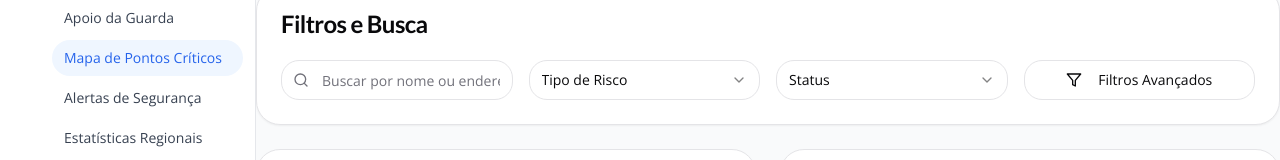
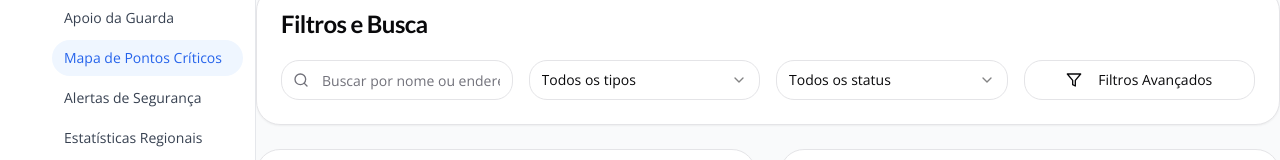
Before and after one commit to fernandinhomartins40/digiurban2, a React (Vite) app: page /seguranca-publica/mapa-pontos-criticos in a window 1280 px wide. Shown: the part 305-465 px from the top of the page. Built offline with nearby package versions, Linux system fonts and the light colour scheme.

Commit message:
Fix Select.Item error
Fixes the error related to `Select.Item` value props in `src/pages/seguranca-publica/MapaPontosCriticos.tsx` by ensuring non-empty string values are used.

```diff
--- a/src/pages/seguranca-publica/MapaPontosCriticos.tsx
+++ b/src/pages/seguranca-publica/MapaPontosCriticos.tsx
@@ -1,4 +1,3 @@
-
 import { FC, useState } from "react";
 import { Layout } from "@/components/Layout";
 import { Card, CardContent, CardHeader, CardTitle } from "@/components/ui/card";
@@ -94,8 +93,8 @@ const mockPontosCriticos: PontoCritico[] = [
 
 const MapaPontosCriticos: FC = () => {
   const [searchTerm, setSearchTerm] = useState("");
-  const [tipoFilter, setTipoFilter] = useState("");
-  const [statusFilter, setStatusFilter] = useState("");
+  const [tipoFilter, setTipoFilter] = useState("all");
+  const [statusFilter, setStatusFilter] = useState("all");
   const [selectedPonto, setSelectedPonto] = useState<PontoCritico | null>(null);
 
   const getTipoColor = (tipo: string) => {
@@ -133,8 +132,8 @@ const MapaPontosCriticos: FC = () => {
       ponto.nome.toLowerCase().includes(searchTerm.toLowerCase()) ||
       ponto.endereco.toLowerCase().includes(searchTerm.toLowerCase());
 
-    const matchesTipo = tipoFilter === "" || ponto.tipo === tipoFilter;
-    const matchesStatus = statusFilter === "" || ponto.statusMonitoramento === statusFilter;
+    const matchesTipo = tipoFilter === "all" || ponto.tipo === tipoFilter;
+    const matchesStatus = statusFilter === "all" || ponto.statusMonitoramento === statusFilter;
 
     return matchesSearch && matchesTipo && matchesStatus;
   });
@@ -289,7 +288,7 @@ const MapaPontosCriticos: FC = () => {
                   <SelectValue placeholder="Tipo de Risco" />
                 </SelectTrigger>
                 <SelectContent>
-                  <SelectItem value="">Todos os tipos</SelectItem>
+                  <SelectItem value="all">Todos os tipos</SelectItem>
                   <SelectItem value="alto_risco">Alto Risco</SelectItem>
                   <SelectItem value="medio_risco">Médio Risco</SelectItem>
                   <SelectItem value="baixo_risco">Baixo Risco</SelectItem>
@@ -301,7 +300,7 @@ const MapaPontosCriticos: FC = () => {
                   <SelectValue placeholder="Status" />
                 </SelectTrigger>
                 <SelectContent>
-                  <SelectItem value="">Todos os status</SelectItem>
+                  <SelectItem value="all">Todos os status</SelectItem>
                   <SelectItem value="ativo">Ativo</SelectItem>
                   <SelectItem value="inativo">Inativo</SelectItem>
                   <SelectItem value="em_analise">Em Análise</SelectItem>
```
